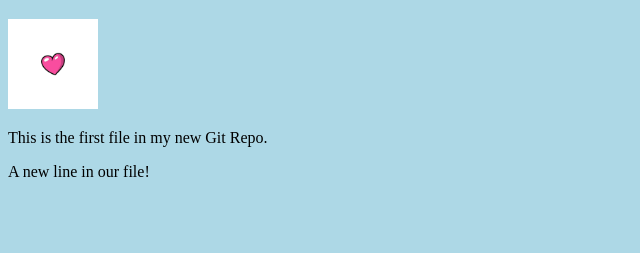
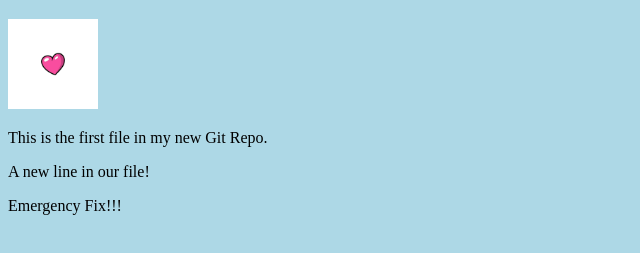
Before and after one commit to praveenajose/hello-world, a plain HTML site: page index.html in a window 1280 px wide. Shown: the part 61-314 px from the top of the page, without its empty margins (0-640 px from the left). Drawn offline with Linux system fonts and the light colour scheme.

Commit message:
Emergency fix

```diff
--- a/index.html
+++ b/index.html
@@ -11,6 +11,7 @@
 style="width:10%;max-width:90px"></div>
 <p>This is the first file in my new Git Repo.</p>
 <p>A new line in our file!</p>
+<p>Emergency Fix!!!</p>
 
 </body>
 </html>
```
